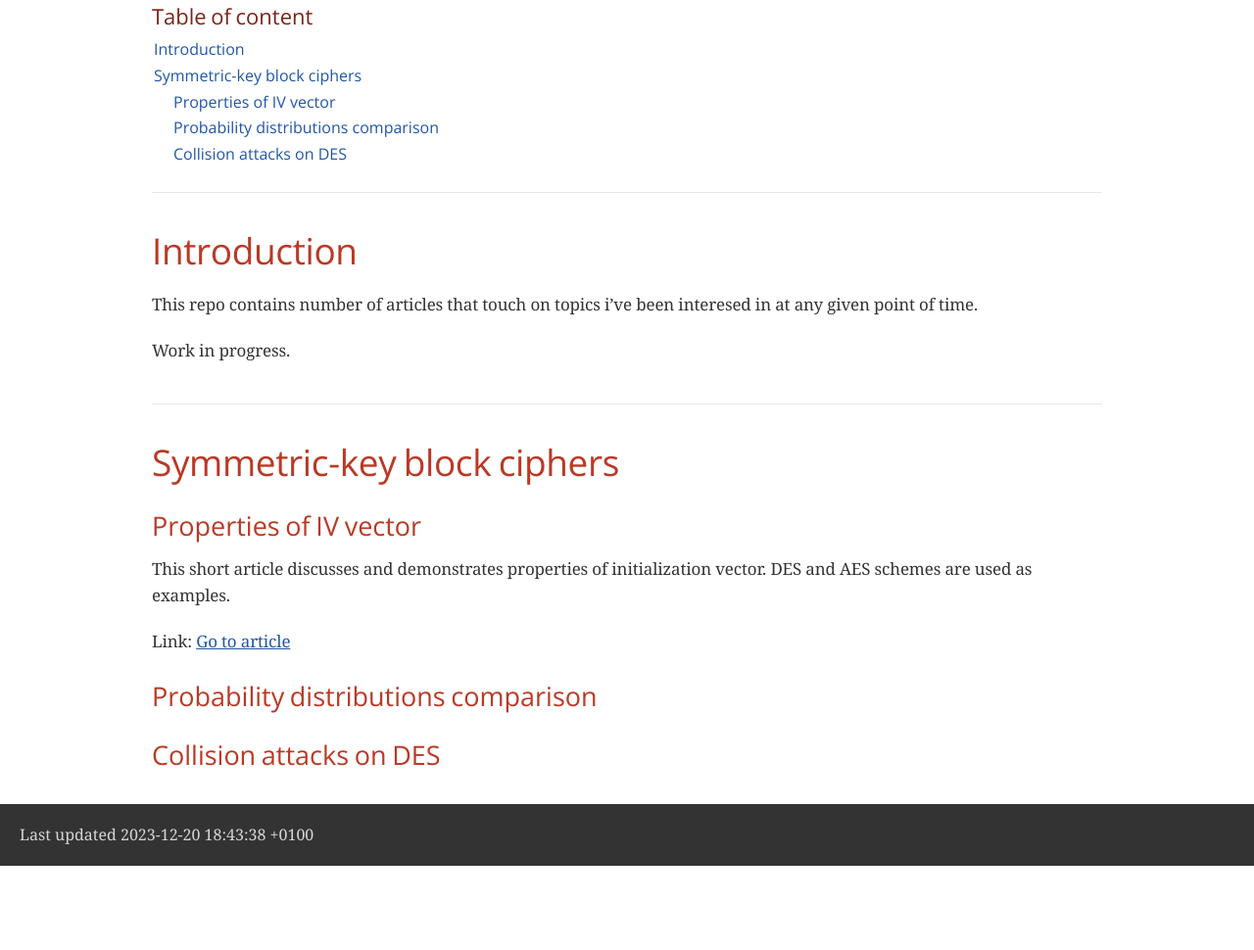
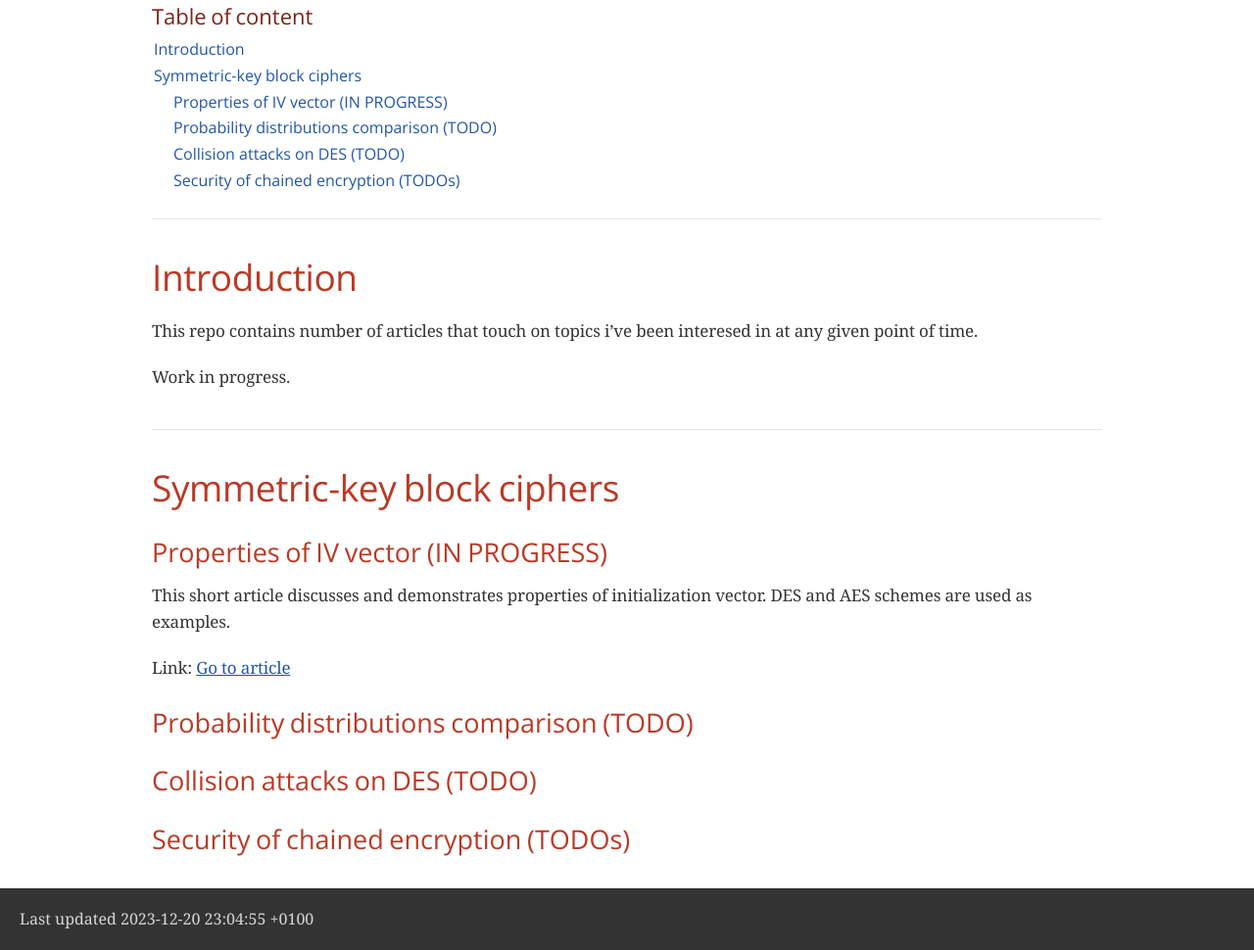
Before and after one commit to msedzins/cryptography, a plain HTML site: page asciidoc/index.html in a window 1280 px wide. Shown: the part 140-1110 px from the top of the page at 98% size. Before the commit the page ends 1024 px from the top, so only its background shows below. Drawn offline with nearby package versions, Linux system fonts and the light colour scheme; a web font is replaced by a local one.

Commit message:
New version

```diff
--- a/asciidoc/index.html
+++ b/asciidoc/index.html
@@ -446,9 +446,10 @@ body.book #toc,body.book #preamble,body.book h1.sect0,body.book .sect1>h2{page-b
 <li><a href="#_introduction">Introduction</a></li>
 <li><a href="#_symmetric_key_block_ciphers">Symmetric-key block ciphers</a>
 <ul class="sectlevel2">
-<li><a href="#_properties_of_iv_vector">Properties of IV vector</a></li>
-<li><a href="#_probability_distributions_comparison">Probability distributions comparison</a></li>
-<li><a href="#_collision_attacks_on_des">Collision attacks on DES</a></li>
+<li><a href="#_properties_of_iv_vector_in_progress">Properties of IV vector (IN PROGRESS)</a></li>
+<li><a href="#_probability_distributions_comparison_todo">Probability distributions comparison (TODO)</a></li>
+<li><a href="#_collision_attacks_on_des_todo">Collision attacks on DES (TODO)</a></li>
+<li><a href="#_security_of_chained_encryption_todos">Security of chained encryption (TODOs)</a></li>
 </ul>
 </li>
 </ul>
@@ -470,7 +471,7 @@ body.book #toc,body.book #preamble,body.book h1.sect0,body.book .sect1>h2{page-b
 <h2 id="_symmetric_key_block_ciphers">Symmetric-key block ciphers</h2>
 <div class="sectionbody">
 <div class="sect2">
-<h3 id="_properties_of_iv_vector">Properties of IV vector</h3>
+<h3 id="_properties_of_iv_vector_in_progress">Properties of IV vector (IN PROGRESS)</h3>
 <div class="paragraph">
 <p>This short article discusses and demonstrates properties of initialization vector. DES and AES schemes are used as examples.</p>
 </div>
@@ -480,11 +481,15 @@ body.book #toc,body.book #preamble,body.book h1.sect0,body.book .sect1>h2{page-b
 </div>
 </div>
 <div class="sect2">
-<h3 id="_probability_distributions_comparison">Probability distributions comparison</h3>
+<h3 id="_probability_distributions_comparison_todo">Probability distributions comparison (TODO)</h3>
 
 </div>
 <div class="sect2">
-<h3 id="_collision_attacks_on_des">Collision attacks on DES</h3>
+<h3 id="_collision_attacks_on_des_todo">Collision attacks on DES (TODO)</h3>
+
+</div>
+<div class="sect2">
+<h3 id="_security_of_chained_encryption_todos">Security of chained encryption (TODOs)</h3>
 
 </div>
 </div>
@@ -492,7 +497,7 @@ body.book #toc,body.book #preamble,body.book h1.sect0,body.book .sect1>h2{page-b
 </div>
 <div id="footer">
 <div id="footer-text">
-Last updated 2023-12-20 18:43:38 +0100
+Last updated 2023-12-20 23:04:55 +0100
 </div>
 </div>
 </body>
```
Also changed, not shown: docs/index.html (+12 -7 lines), 1 other file.
